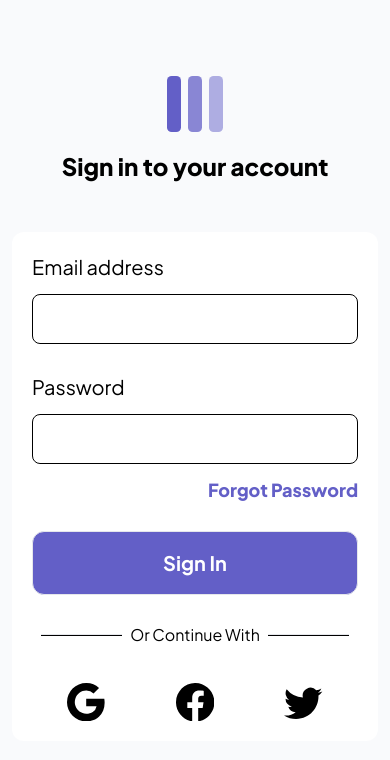
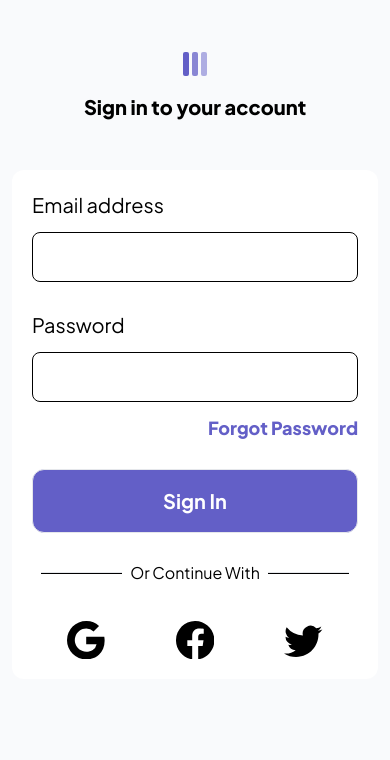
Before and after one commit to ShreeraamGit/my-app, a React (Create React App) app: page / in a window 390 px wide. Shown: the top 760 px of the page. Built offline with nearby package versions, Linux system fonts and the light colour scheme; no server answers.

Commit message:
sign in page modifications.15/02/2023

```diff
--- a/src/components/Auth.jsx
+++ b/src/components/Auth.jsx
@@ -18,10 +18,14 @@ const Auth = () => {
 
   return (
     <div className="min-w-screen min-h-screen flex md:items-center md:justify-center justify-start bg-[#f9fafc]">
-      <div className="flex flex-col mt-16 md:mt-0 justify-center items-center gap-12 md:gap-20 w-full h-fit p-3">
+      <div className="flex flex-col mt-10 md:mt-0 justify-center items-center gap-12 md:gap-20 w-full h-fit p-3">
         <div className="flex flex-col justify-center items-center gap-4">
-          <img className="h-[3.5rem] w-[3.5rem]" src={Logo} alt="Logo" />
-          <h1 className="text-[24px] md:text-[32px] font-extrabold">
+          <img
+            className="h-[1.5rem] w-[1.5rem] md:h-[3.5rem] md:w-[3.5rem]"
+            src={Logo}
+            alt="Logo"
+          />
+          <h1 className="text-[20px] md:text-[32px] font-extrabold">
             Sign in to your account
           </h1>
         </div>
```
